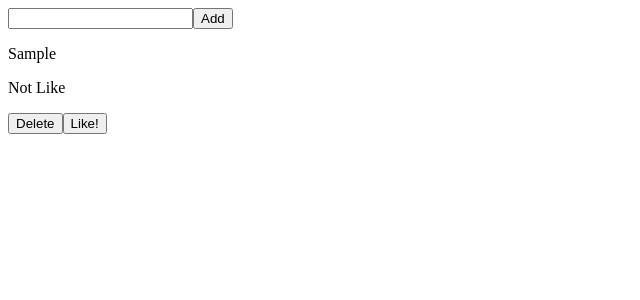
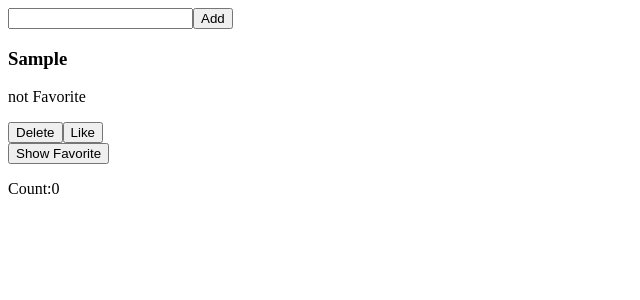
Before and after one commit to TulupaAnton/PracProps, a React (Vite) app: page / in a window 1280 px wide. Both pictures are taken after typing "Sample" into the empty fields and a click on the button "Add". Shown: the top 300 px of the page, without its empty margins (0-640 px from the left). Built offline with nearby package versions, Linux system fonts and the light colour scheme.

Commit message:
Tried to prac props

```diff
--- a/src/favoritesMovie/MovieCard.jsx
+++ b/src/favoritesMovie/MovieCard.jsx
@@ -1,3 +1,10 @@
-export function MovieCard() {
-  return <div></div>;
+export function MovieCard({ movie, onDelete, onLike }) {
+  return (
+    <div>
+      <h3>{movie.title}</h3>
+      <p>{movie.favorite ? "favorite" : "not Favorite"}</p>
+      <button onClick={() => onDelete(movie.id)}>Delete</button>
+      <button onClick={() => onLike(movie.id)}>Like</button>
+    </div>
+  );
 }
--- a/src/favoritesMovie/MovieManager.jsx
+++ b/src/favoritesMovie/MovieManager.jsx
@@ -1,11 +1,18 @@
 import { useState } from "react";
+import { MovieCard } from "./MovieCard";
 
 export function MovieManager() {
   const [movies, setMovies] = useState([]);
   const [inputText, setInputText] = useState("");
   const [showFavoritesOnly, setShowFavoritesOnly] = useState(false);
 
-  const visibleMovies = movies.filter((m) => {});
+  const visibleMovies = movies.filter((m) => {
+    if (showFavoritesOnly) {
+      return m.favorite;
+    }
+    return true;
+  });
+  const favoriteCount = movies.filter((m) => m.favorite === true).length;
   function addMovie() {
     if (!inputText.trim()) {
       return;
@@ -38,14 +45,19 @@ export function MovieManager() {
         onChange={(e) => setInputText(e.target.value)}
       />
       <button onClick={() => addMovie()}>Add</button>
-      {movies.map((m) => (
-        <div key={m.id}>
-          <p>{m.title}</p>
-          {m.favorite === true ? <p>Like</p> : <p>Not Like</p>}
-          <button onClick={() => deleteMovie(m.id)}>Delete</button>
-          <button onClick={() => addFavorite(m.id)}>Like!</button>
-        </div>
+
+      {visibleMovies.map((m) => (
+        <MovieCard
+          key={m.id}
+          movie={m}
+          onDelete={deleteMovie}
+          onLike={addFavorite}
+        ></MovieCard>
       ))}
+      <button onClick={() => setShowFavoritesOnly((prev) => !prev)}>
+        Show Favorite
+      </button>
+      <p>Count:{favoriteCount}</p>
     </div>
   );
 }
```
